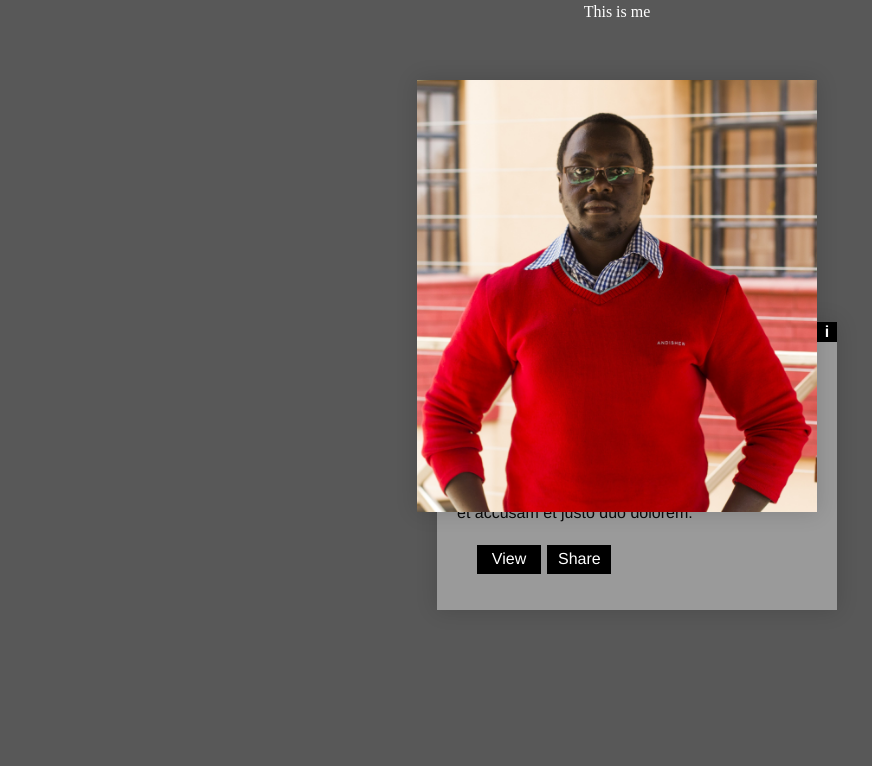
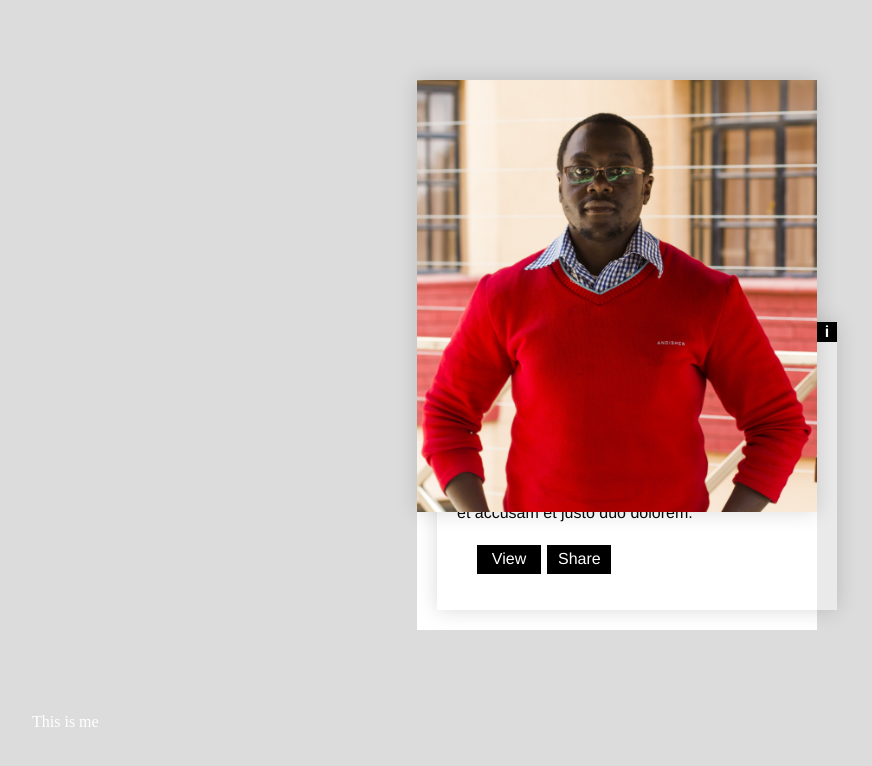
Before and after one commit to AndrewKahora/Portfolio, a PHP site: page / in a window 1280 px wide. Shown: the top 766 px of the page, without its empty margins (23-895 px from the left). Run offline with PHP 8.4, Linux system fonts and the light colour scheme; some web fonts are replaced.

Commit message:
card color

```diff
--- a/css/app.css
+++ b/css/app.css
@@ -3,6 +3,7 @@
   vertical-align: top;
 }
 
+/*
 .image:after {
   content: 'AM sss';
   position: absolute;
@@ -12,6 +13,7 @@
   opacity: 1;
   transition: all 1s;
   -webkit-transition: all 1s;
+*/
 }
 
 .image:hover:after {
@@ -75,7 +77,7 @@
   margin:5rem auto;
   width:400px;
   height:550px;
-  background:transparent;
+  background:white;
   cursor:pointer;
 }
 .card img {
```
